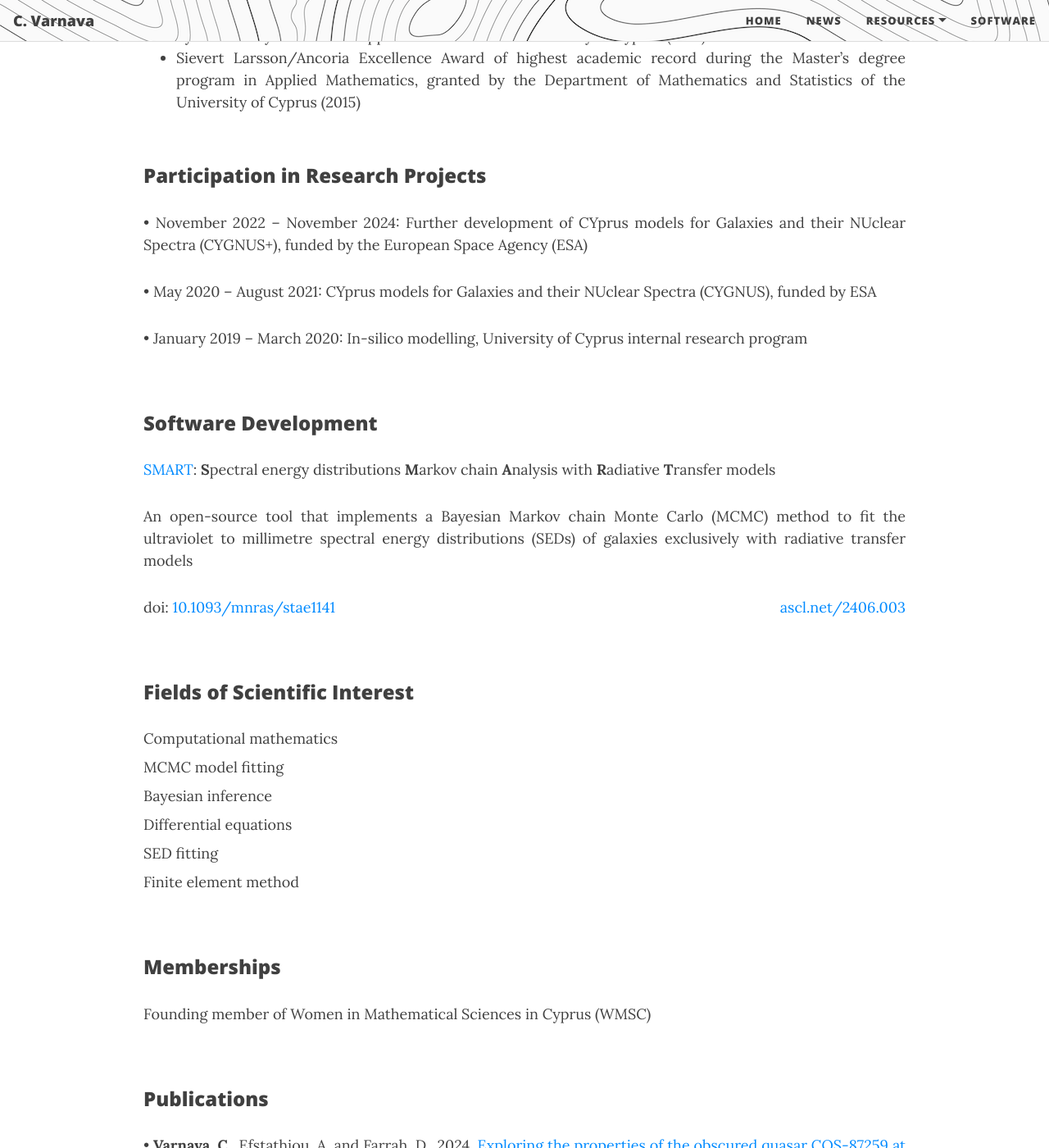
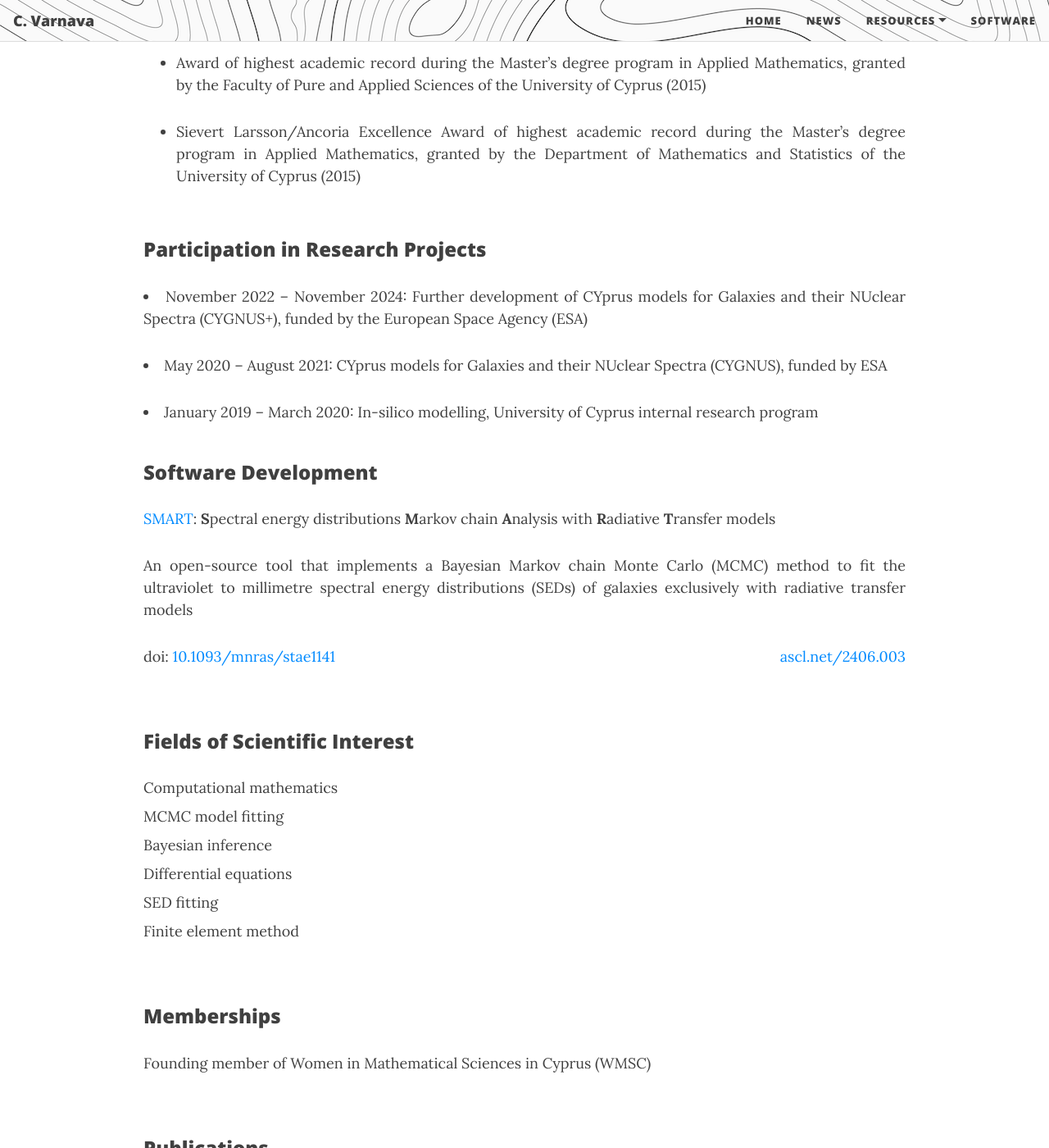
Before and after one commit to ch-var/ch-var.github.io, a Jekyll site: the page built from cv.html, in a window 1280 px wide and 1400 px high, scrolled down 1436 px. Shown: the whole window at 82% size. Built offline with Jekyll 4.4.1, drawn with Linux system fonts in a browser that asks for light colours; formulas are drawn with MathJax 3; some of the changed text lies outside the part shown.

Commit message:
Update cv.html

```diff
--- a/cv.html
+++ b/cv.html
@@ -39,6 +39,7 @@
 <p style="font-family: var(--header-font); font-weight: 800; line-height: 1.1; font-size: 1.5rem; margin-top: 1.25rem;">Professional Experience</p>
 <ul>
 <li class="responsive-margin">May 2020 – November 2024: Researcher, Aristarchus Research Center, European University Cyprus</li>
+<p></p>
 <li class="responsive-margin" style="margin-bottom: 8px;">Academic years 2022 – 2024: Scientific Collaborator, Department of Computer Science and Engineering, European University Cyprus</li>
 <p align='justify' style="margin-top: 0px; margin-bottom: 8px;">Instructor for:</p>
 <p align='justify' style="margin-top: 0px; margin-bottom: 0px;">MAT115 Statistics I</p>
@@ -50,14 +51,18 @@
 <p style="font-family: var(--header-font); font-weight: 800; line-height: 1.1; font-size: 1.5rem; margin-top: 1.25rem;">Honors & Awards</p>
 <ul>
 <li class="responsive-margin">Full academic scholarship for the Ph.D. Program of Computing/Computer Science, granted by European University Cyprus (2020)</li>
+<p></p>
 <li class="responsive-margin">Award of highest academic record during the Master’s degree program in Applied Mathematics, granted by the Faculty of Pure and Applied Sciences of the University of Cyprus (2015)</li>
+<p></p>
 <li class="responsive-margin">Sievert Larsson/Ancoria Excellence Award of highest academic record during the Master’s degree program in Applied Mathematics, granted by the Department of Mathematics and Statistics of the University of Cyprus (2015)</li>
 </ul>
 <br>
 <p style="font-family: var(--header-font); font-weight: 800; line-height: 1.1; font-size: 1.5rem; margin-top: 1.25rem;">Participation in Research Projects</p>
-<p align='justify'>&#8226; November 2022 – November 2024: Further development of CYprus models for Galaxies and their NUclear Spectra (CYGNUS+), funded by the European Space Agency (ESA)</p>
-<p align='justify'>&#8226; May 2020 – August 2021: CYprus models for Galaxies and their NUclear Spectra (CYGNUS), funded by ESA</p>
-<p align='justify'>&#8226; January 2019 – March 2020: In-silico modelling, University of Cyprus internal research program</p>
+<li class="responsive-margin">November 2022 – November 2024: Further development of CYprus models for Galaxies and their NUclear Spectra (CYGNUS+), funded by the European Space Agency (ESA)</li>
+<p></p>
+<li class="responsive-margin">May 2020 – August 2021: CYprus models for Galaxies and their NUclear Spectra (CYGNUS), funded by ESA</li>
+<p></p>
+<li class="responsive-margin">January 2019 – March 2020: In-silico modelling, University of Cyprus internal research program</li>
 <br>
 <p style="font-family: var(--header-font); font-weight: 800; line-height: 1.1; font-size: 1.5rem; margin-top: 1.25rem;">Software Development</p>
 <p align='justify'><a href="https://github.com/ch-var/SMART">SMART</a>: <b>S</b>pectral energy distributions <b>M</b>arkov chain <b>A</b>nalysis with <b>R</b>adiative <b>T</b>ransfer models</p>
@@ -76,28 +81,28 @@
 <p align='justify'>Founding member of Women in Mathematical Sciences in Cyprus (WMSC)</p>
 <br>
 <p style="font-family: var(--header-font); font-weight: 800; line-height: 1.1; font-size: 1.5rem; margin-top: 1.25rem;">Publications</p>
-<p align='justify' style="margin-bottom: 8px;">&#8226; <b>Varnava, C.</b>, Efstathiou, A. and Farrah, D., 2024. <a href="https://doi.org/10.1093/mnras/stae2221">Exploring the properties of the obscured quasar COS-87259 at \(z\)=6.853</a>. <i>Monthly Notices of the Royal Astronomical Society</i>, 534(3), pp. 2585–2591</p>
+<li class="responsive-margin" style="margin-bottom: 8px;"><b>Varnava, C.</b>, Efstathiou, A. and Farrah, D., 2024. <a href="https://doi.org/10.1093/mnras/stae2221">Exploring the properties of the obscured quasar COS-87259 at \(z\)=6.853</a>. <i>Monthly Notices of the Royal Astronomical Society</i>, 534(3), pp. 2585–2591</li>
 <p align='justify' style="margin-top: 0px;">This article led to international press releases in <a href="https://phys.org/news/2024-10-astronomers-explore-properties-obscured-hyperluminous.html">Phys.org</a>, <a href="https://skycr.org/2024/10/21/exploran-las-propiedades-de-un-cuasar-hiperluminoso-oscurecido/">Skycr.org</a>, <a href="https://pcnews.ru/news/astronomy_obnaruzili_sverhmassivnuu_cernuu_dyru_v_centre_galaktiki_cos_87259-1530160.html#gsc.tab=0">Pcnews.ru</a>, <a href="https://paideia-news.com/panepistimio-frederick/2024/11/11/ereynitria-toy-eyropaikoy-panepistimioy-meleta-ena-protogono-yperfoteino-kbazar">Paideia-news.com</a> and <a href="https://www.cna.org.cy/press-release/article/7556971/anakoinosi-typoy-evropaiko-panepistimio-kyproy">Cna.org.cy</a></p>
-<p align='justify'>&#8226; <b>Varnava, C.</b> and Efstathiou, A., 2024. <a href="https://doi.org/10.1093/mnras/stae1141">SMART: Spectral energy distributions Markov chain Analysis with Radiative Transfer models</a>. <i>Monthly Notices of the Royal Astronomical Society</i>, 531(2), pp. 2304–2329</p>
-<p align='justify'>&#8226; Xenophontos, C., Constantinou, P. and <b>Varnava, C.</b>, 2017. <a href="https://doi.org/10.1007/978-3-319-65870-4_49">An <i>hp</i> Finite Element Method for Fourth Order Singularly Perturbed Problems</a>. <i>Lecture Notes in Computational Science and Engineering</i>, 119, pp. 681–692</p>
-<p align='justify'>&#8226; Constantinou, P., <b>Varnava, C.</b> and Xenophontos, C., 2016. <a href="https://doi.org/10.1007/s11075-016-0108-9">An <i>hp</i> finite element method for 4<sup>th</sup> order singularly perturbed problems</a>. <i>Numerical Algorithms</i>, 73(2), pp. 567–590</p>
+<li class="responsive-margin"><b>Varnava, C.</b> and Efstathiou, A., 2024. <a href="https://doi.org/10.1093/mnras/stae1141">SMART: Spectral energy distributions Markov chain Analysis with Radiative Transfer models</a>. <i>Monthly Notices of the Royal Astronomical Society</i>, 531(2), pp. 2304–2329</li>
+<li class="responsive-margin">Xenophontos, C., Constantinou, P. and <b>Varnava, C.</b>, 2017. <a href="https://doi.org/10.1007/978-3-319-65870-4_49">An <i>hp</i> Finite Element Method for Fourth Order Singularly Perturbed Problems</a>. <i>Lecture Notes in Computational Science and Engineering</i>, 119, pp. 681–692</li>
+<li class="responsive-margin">Constantinou, P., <b>Varnava, C.</b> and Xenophontos, C., 2016. <a href="https://doi.org/10.1007/s11075-016-0108-9">An <i>hp</i> finite element method for 4<sup>th</sup> order singularly perturbed problems</a>. <i>Numerical Algorithms</i>, 73(2), pp. 567–590</li>
 <br>
 <p style="font-family: var(--header-font); font-weight: 800; line-height: 1.1; font-size: 1.5rem; margin-top: 1.25rem;">Press Releases</p>
-<p align='justify'>&#8226; Phys.org: <a href="https://phys.org/news/2024-10-astronomers-explore-properties-obscured-hyperluminous.html">Astronomers explore the properties of an obscured hyperluminous quasar</a></p>
-<p align='justify'>&#8226; Skycr.org: <a href="https://skycr.org/2024/10/21/exploran-las-propiedades-de-un-cuasar-hiperluminoso-oscurecido/">Exploran las propiedades de un cuásar hiperluminoso oscurecido</a></p>
-<p align='justify'>&#8226; Pcnews.ru: <a href="https://pcnews.ru/news/astronomy_obnaruzili_sverhmassivnuu_cernuu_dyru_v_centre_galaktiki_cos_87259-1530160.html#gsc.tab=0">Астрономы обнаружили сверхмассивную чёрную дыру в центре галактики COS-87259</a></p>
-<p align='justify'>&#8226; Paideia-news.com: <a href="https://paideia-news.com/panepistimio-frederick/2024/11/11/ereynitria-toy-eyropaikoy-panepistimioy-meleta-ena-protogono-yperfoteino-kbazar">Ερευνήτρια του Ευρωπαϊκού Πανεπιστημίου μελετά ένα πρωτόγονο υπερφωτεινό κβάζαρ</a></p>
-<p align='justify'>&#8226; Cna.org.cy: <a href="https://www.cna.org.cy/press-release/article/7556971/anakoinosi-typoy-evropaiko-panepistimio-kyproy">Ερευνήτρια του Ευρωπαϊκού Πανεπιστημίου μελετά ένα πρωτόγονο υπερφωτεινό κβάζαρ</a></p>
+<li class="responsive-margin">Phys.org: <a href="https://phys.org/news/2024-10-astronomers-explore-properties-obscured-hyperluminous.html">Astronomers explore the properties of an obscured hyperluminous quasar</a></li>
+<li class="responsive-margin">Skycr.org: <a href="https://skycr.org/2024/10/21/exploran-las-propiedades-de-un-cuasar-hiperluminoso-oscurecido/">Exploran las propiedades de un cuásar hiperluminoso oscurecido</a></li>
+<li class="responsive-margin">Pcnews.ru: <a href="https://pcnews.ru/news/astronomy_obnaruzili_sverhmassivnuu_cernuu_dyru_v_centre_galaktiki_cos_87259-1530160.html#gsc.tab=0">Астрономы обнаружили сверхмассивную чёрную дыру в центре галактики COS-87259</a></li>
+<li class="responsive-margin">Paideia-news.com: <a href="https://paideia-news.com/panepistimio-frederick/2024/11/11/ereynitria-toy-eyropaikoy-panepistimioy-meleta-ena-protogono-yperfoteino-kbazar">Ερευνήτρια του Ευρωπαϊκού Πανεπιστημίου μελετά ένα πρωτόγονο υπερφωτεινό κβάζαρ</a></li>
+<li class="responsive-margin">Cna.org.cy: <a href="https://www.cna.org.cy/press-release/article/7556971/anakoinosi-typoy-evropaiko-panepistimio-kyproy">Ερευνήτρια του Ευρωπαϊκού Πανεπιστημίου μελετά ένα πρωτόγονο υπερφωτεινό κβάζαρ</a></li>
 <br>
 <p style="font-family: var(--header-font); font-weight: 800; line-height: 1.1; font-size: 1.5rem; margin-top: 1.25rem;">Articles in Progress</p>
-<p align='justify'>&#8226; <b>Varnava, C.</b>, Efstathiou, A., Farrah, D. and Rigopoulou, D. Constraints on the active galactic nucleus and starburst activity of local ultraluminous infrared galaxies from a broad range of torus models. <i>Monthly Notices of the Royal Astronomical Society</i>, under review</p>
-<p align='justify'>&#8226; Efstathiou, A., Lonsdale, C. J., <b>Varnava, C.</b> et al. Active galactic nucleus and starburst activity in heavily obscured WISE quasars at redshifts \(z\)~0.3–3, in preparation</p>
-<p align='justify'>&#8226; Sykopetritou, I., <b>Varnava, C.</b> and Xenophontos, C. <i>hp</i> Finite Element Methods for singularly perturbed 4<sup>th</sup> order boundary value problems with two small parameters, in preparation</p>
+<li class="responsive-margin"><b>Varnava, C.</b>, Efstathiou, A., Farrah, D. and Rigopoulou, D. Constraints on the active galactic nucleus and starburst activity of local ultraluminous infrared galaxies from a broad range of torus models. <i>Monthly Notices of the Royal Astronomical Society</i>, under review</li>
+<li class="responsive-margin">Efstathiou, A., Lonsdale, C. J., <b>Varnava, C.</b> et al. Active galactic nucleus and starburst activity in heavily obscured WISE quasars at redshifts \(z\)~0.3–3, in preparation</li>
+<li class="responsive-margin">Sykopetritou, I., <b>Varnava, C.</b> and Xenophontos, C. <i>hp</i> Finite Element Methods for singularly perturbed 4<sup>th</sup> order boundary value problems with two small parameters, in preparation</li>
 <br>
 <p style="font-family: var(--header-font); font-weight: 800; line-height: 1.1; font-size: 1.5rem; margin-top: 1.25rem;">Invited Talks</p>
-<p align='justify'>&#8226; SMART training session. <i>Cyprus Astrophysics Workshop 2024: Luminous Infrared Galaxies in the <i>JWST</i> era, Nicosia/Paphos, Cyprus, 2024</i></p>
-<p align='justify'>&#8226; Portrait presentation. <i>1<sup>st</sup> WMSC Workshop: Portraits of Women in Mathematical Sciences in Cyprus, Nicosia, Cyprus, 2023</i></p>
-<p align='justify'>&#8226; Uncovering obscured supermassive black holes at high redshift with a new MCMC SED fitting code. <i>Cyprus Astrophysics Workshop 2022: A close look at Luminous and Ultraluminous Infrared Galaxies, Nicosia/Paphos, Cyprus, 2022</i></p>
+<li class="responsive-margin">SMART training session. <i>Cyprus Astrophysics Workshop 2024: Luminous Infrared Galaxies in the <i>JWST</i> era, Nicosia/Paphos, Cyprus, 2024</i></li>
+<li class="responsive-margin">Portrait presentation. <i>1<sup>st</sup> WMSC Workshop: Portraits of Women in Mathematical Sciences in Cyprus, Nicosia, Cyprus, 2023</i></li>
+<li class="responsive-margin">Uncovering obscured supermassive black holes at high redshift with a new MCMC SED fitting code. <i>Cyprus Astrophysics Workshop 2022: A close look at Luminous and Ultraluminous Infrared Galaxies, Nicosia/Paphos, Cyprus, 2022</i></li>
 <br>
 <p style="font-family: var(--header-font); font-weight: 800; line-height: 1.1; font-size: 1.5rem; margin-top: 1.25rem;">Conference Presentations & Proceedings</p>
 <p align='justify'>&#8226; Panayidou, K., Efstathiou, A. and <b>Varnava, C.</b>, 2024. Accelerating SED fitting with radiative transfer models. <i>Cyprus Astrophysics Workshop 2024: Luminous Infrared Galaxies in the <i>JWST</i> era, Nicosia/Paphos, Cyprus, 2024</i></p>
```
